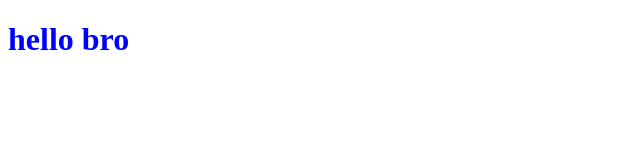
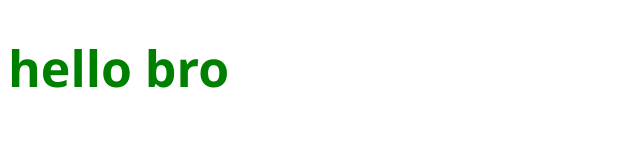
Before and after one commit to CaptainNaoki/projet, a plain HTML site: page index.html in a window 1280 px wide. Shown: the whole page, without its empty margins (0-640 px from the left). Drawn offline with Linux system fonts and the light colour scheme.

Commit message:
changemennt couleur du texte dans styles.css et de la taille de la police

```diff
--- a/style.css
+++ b/style.css
@@ -1,5 +1,7 @@
 h1 {
 
-  color: blue;
+  color: green;
+  font-size: 50px;
+  font-family: 'Segoe UI', Tahoma, Geneva, Verdana, sans-serif;
 
   }
```
